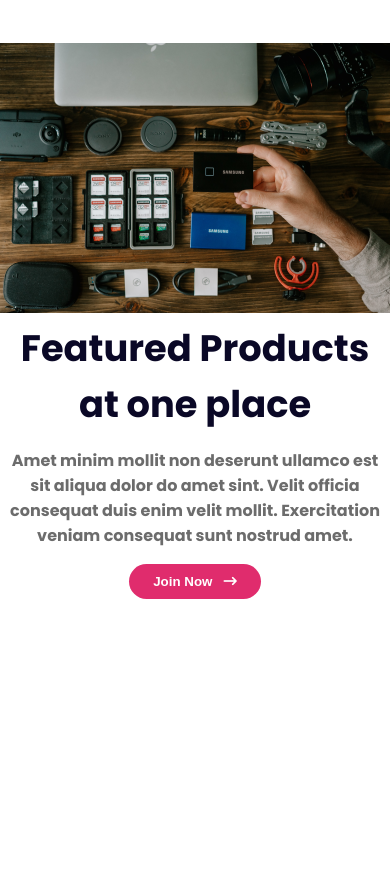
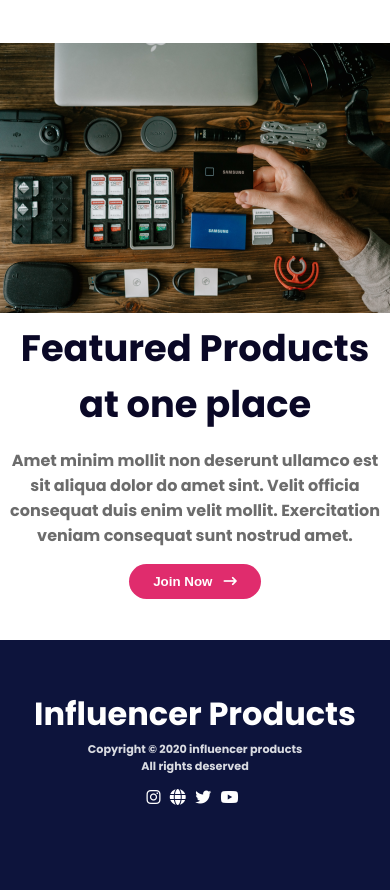
Before and after one commit to dev-peyas9911/Influence-gear-website, a plain HTML site: page index.html in a window 390 px wide. Shown: the part 5796-6686 px from the top of the page. Before the commit the page ends 6436 px from the top, so only its background shows below. Drawn offline with Linux system fonts and the light colour scheme.

Commit message:
Added Footer section with responsive

```diff
--- a/index.html
+++ b/index.html
@@ -141,6 +141,19 @@
             </div>
         </section>
     </main>
+    <footer class="footer">
+        <section class="footer-content">
+            <h3 class="footer-title">Influencer Products</h3>
+            <p class="footer-description">
+                Copyright &copy; 2020  influencer products <br>
+                All rights deserved
+            </p>
+            <i class="fa-brands fa-instagram"></i>
+            <i class="fa-solid fa-globe"></i>
+            <i class="fa-brands fa-twitter"></i>
+            <i class="fa-brands fa-youtube"></i>
+        </section>
+    </footer>
 </body>
 
 </html>
--- a/styles/influence.css
+++ b/styles/influence.css
@@ -216,6 +216,38 @@ body {
     margin-bottom: 16px;
 }
 
+/* Footer section styles starts here */
+.footer {
+    background-color: #0d143c;
+    padding: 50px 0;
+}
+
+.footer-content {
+    /* border: 2px solid red; */
+    max-width: 400px;
+    height: 150px;
+    margin: 0 auto;
+    text-align: center;
+}
+
+.footer-title {
+    color: white;
+    font-size: 2rem;
+    font-weight: 700;
+    margin-bottom: 3px;
+}
+
+.footer-description {
+    color: #D9DBE1;
+    font-size: 0.7rem;
+    font-weight: 700;
+    margin-bottom: 10px;
+}
+
+.footer-content i {
+    color:  white;
+    padding-right: 5px;
+}
 
 /* Responsive for small devices */
 @media screen and (max-width: 576px) {
@@ -251,6 +283,9 @@ body {
     .card-container {
         grid-template-columns: repeat(1, 1fr);
     }
+    .card {
+        margin: 0 auto;
+    }
 
     /* feature section styles here */
     .feature-container {
```
